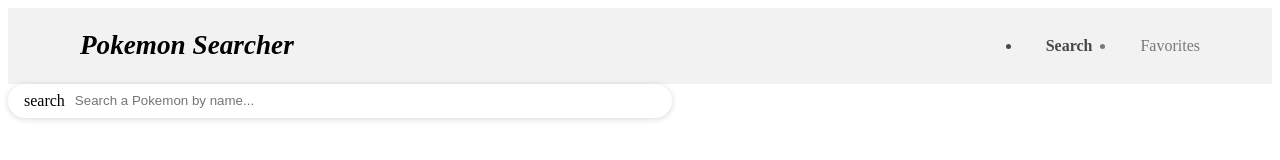
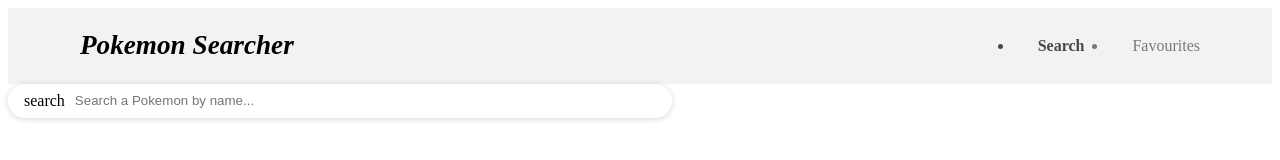
Before and after one commit to peschina/pokemon-challenge, a Svelte app in the folder frontend/: page /search in a window 1280 px wide. Shown: the top 160 px of the page. Built offline with nearby package versions, Linux system fonts and the light colour scheme; the HTML template or start-up script is replaced by a standard one; what svelte-persistent-store would draw is missing.

Commit message:
Rename favorite to favourite

```diff
--- a/frontend/src/App.svelte
+++ b/frontend/src/App.svelte
@@ -1,6 +1,6 @@
 <script>
   import { Router, Route } from "svelte-routing";
-  import FavoritesWrapper from "./components/favorites/FavoritesWrapper.svelte";
+  import FavouritesWrapper from "./components/favourites/FavouritesWrapper.svelte";
   import Navbar from "./components/navbar/Navbar.svelte";
   import Redirect from "./components/common/Redirect.svelte";
   import SearchWrapper from "./components/search/SearchWrapper.svelte";
@@ -12,7 +12,7 @@
 <main role="main">
   <Router {url}>
     <Route path="/search" component={SearchWrapper} />
-    <Route path="/favorites" component={FavoritesWrapper} />
+    <Route path="/favourites" component={FavouritesWrapper} />
     <Route component={Redirect} />
   </Router>
 </main>
--- a/frontend/src/components/common/Pokemon.svelte
+++ b/frontend/src/components/common/Pokemon.svelte
@@ -1,15 +1,15 @@
 <script>
   import { fade } from "svelte/transition";
-  import { favorites } from "../../lib/store";
+  import { favourites } from "../../lib/store";
 
   export let pokemon;
 
-  $: isFavorite = $favorites.find((i) => i.name == pokemon?.name);
+  $: isFavourite = $favourites.find((i) => i.name == pokemon?.name);
 
-  const handleFavoriteClick = () =>
-    ($favorites = isFavorite
-      ? $favorites.filter((i) => i.name != pokemon.name)
-      : [...$favorites, pokemon]);
+  const handleFavouriteClick = () =>
+    ($favourites = isFavourite
+      ? $favourites.filter((i) => i.name != pokemon.name)
+      : [...$favourites, pokemon]);
 </script>
 
 <div class="pokemon-wrapper" in:fade={{ duration: 250, delay: 250 }}>
@@ -17,8 +17,8 @@
     <span class="name">{pokemon.name}:</span>
     <span class="description">{pokemon.description}</span>
   </div>
-  <span class="material-icons favorite-icon" on:click={handleFavoriteClick}
-    >{`favorite${isFavorite ? "" : "_border"}`}</span>
+  <span class="material-icons favourite-icon" on:click={handleFavouriteClick}
+    >{`favourite${isFavourite ? "" : "_border"}`}</span>
 </div>
 
 <style>
@@ -41,7 +41,7 @@
   .description {
     font-size: 1.1rem;
   }
-  .favorite-icon {
+  .favourite-icon {
     color: var(--tertiary);
     font-size: 2rem;
     padding-left: 1rem;
--- a/frontend/src/components/favorites/FavoritesList.svelte
+++ b/frontend/src/components/favourites/FavouritesList.svelte
@@ -1,10 +1,10 @@
 <script>
   import Pokemon from "../common/Pokemon.svelte";
-  import { favorites } from "../../lib/store";
+  import { favourites } from "../../lib/store";
 </script>
 
 <ul>
-  {#each $favorites as pokemon}
+  {#each $favourites as pokemon}
     <li>
       <Pokemon {pokemon} />
     </li>
--- a/frontend/src/components/favorites/FavoritesWrapper.svelte
+++ b/frontend/src/components/favourites/FavouritesWrapper.svelte
@@ -1,10 +1,10 @@
 <script>
-  import FavoritesList from "./FavoritesList.svelte";
+  import FavouritesList from "./FavouritesList.svelte";
 </script>
 
 <div class="container">
-  <span>YOUR FAVORITE</span>
-  <FavoritesList />
+  <span>YOUR FAVOURITE</span>
+  <FavouritesList />
 </div>
 
 <style>
--- a/frontend/src/components/navbar/NavLinks.svelte
+++ b/frontend/src/components/navbar/NavLinks.svelte
@@ -3,7 +3,7 @@
 
   export let pathname;
 
-  const links = ["search", "favorites"];
+  const links = ["search", "favourites"];
 
   const capitalize = (s) => s.charAt(0).toUpperCase() + s.slice(1);
 </script>
--- a/frontend/src/lib/store.js
+++ b/frontend/src/lib/store.js
@@ -3,4 +3,4 @@
 
 export const loading = writable(false);
 
-export const favorites = sveltePersistentStore.local.writable("favorites", []);
+export const favourites = sveltePersistentStore.local.writable("favourites", []);
```
